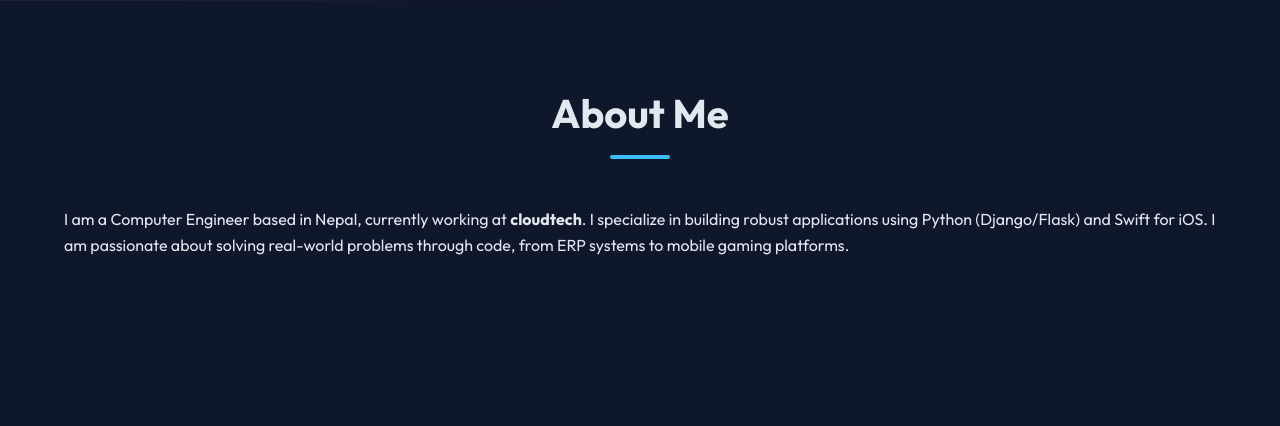
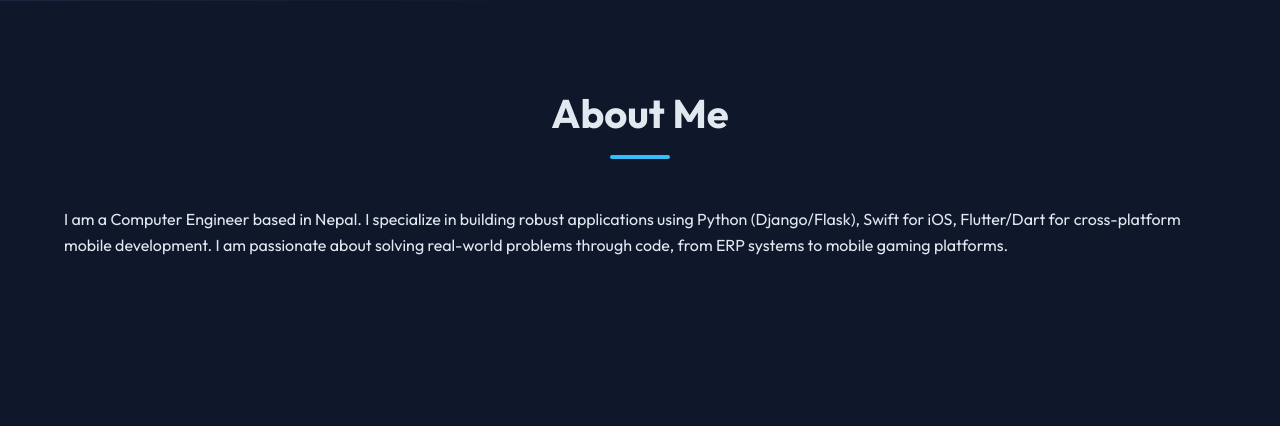
Before and after one commit to badalaryal11/personal-blog, a Django app: page / in a window 1280 px wide. Shown: the part 799-1225 px from the top of the page. Run offline with Django 4.2, Linux system fonts and the light colour scheme; data comes from the database, SQL or seed files in the repository; data that the repository does not hold is empty.

Commit message:
Update About Me section in home template

```diff
--- a/blog/templates/blog/home.html
+++ b/blog/templates/blog/home.html
@@ -14,8 +14,9 @@
         <h2 class="section-title">About Me</h2>
         <div class="about-content">
             <div class="about-text">
-                <p>I am a Computer Engineer based in Nepal, currently working at <strong>cloudtech</strong>. I
-                    specialize in building robust applications using Python (Django/Flask) and Swift for iOS. I am
+                <p>I am a Computer Engineer based in Nepal. I
+                    specialize in building robust applications using Python (Django/Flask), Swift for iOS, Flutter/Dart
+                    for cross-platform mobile development. I am
                     passionate about solving real-world problems through code, from ERP systems to mobile gaming
                     platforms.</p>
             </div>
```
